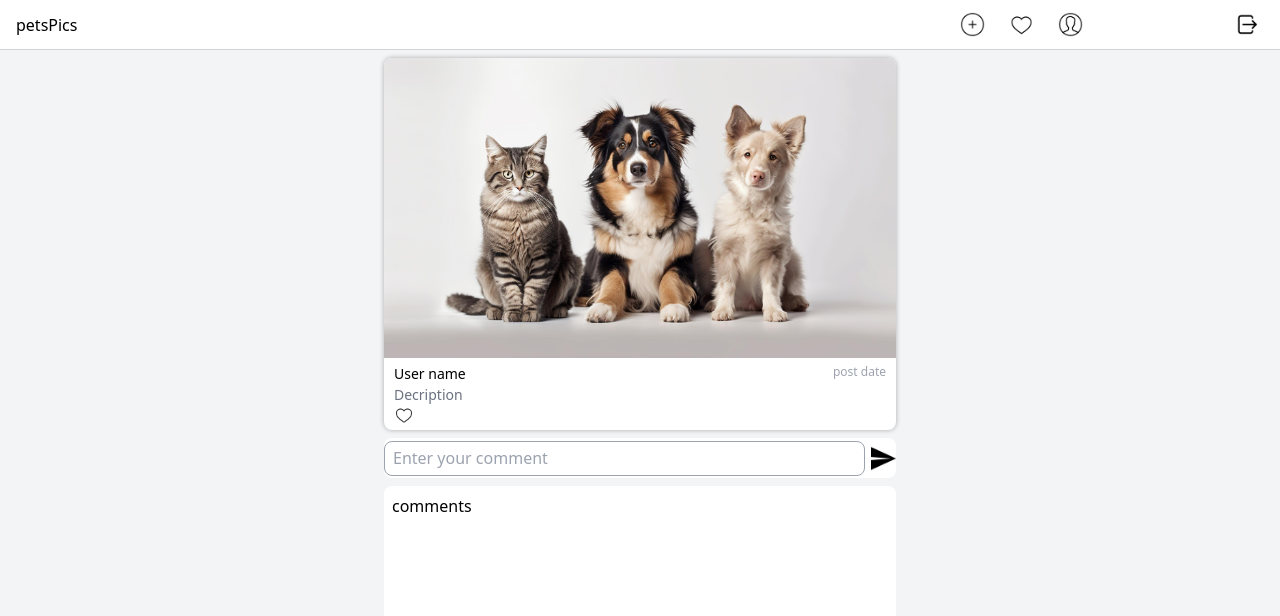
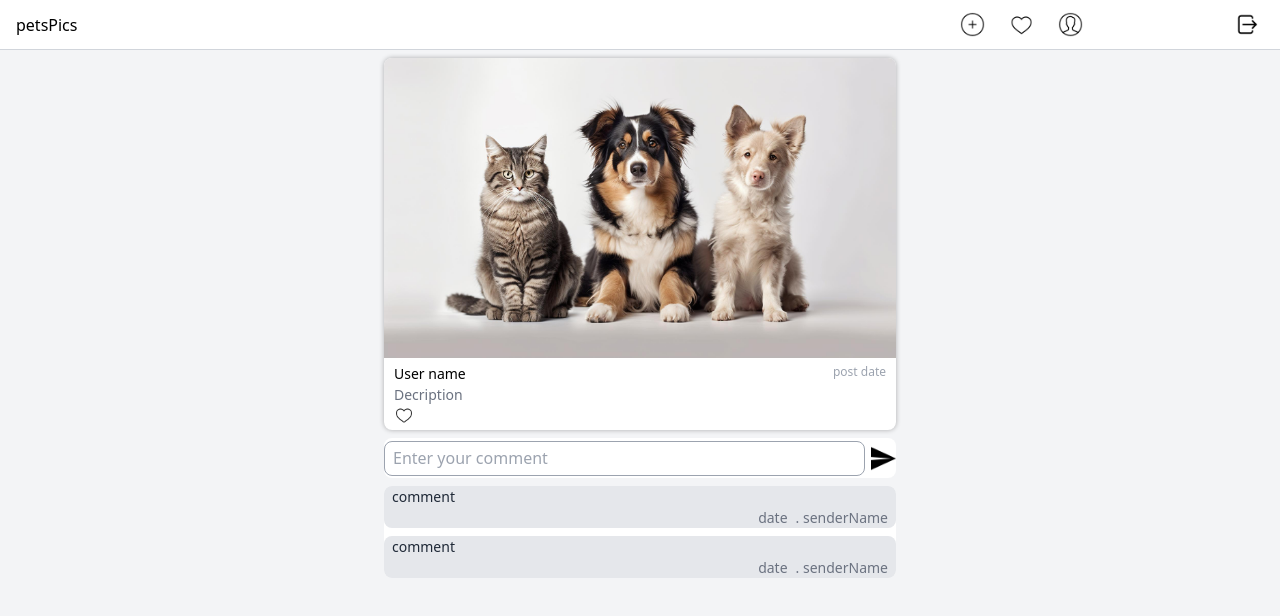
Before and after one commit to Jospin6/petsPics_api, a React (Vite) app in the folder client/: page /user/comment in a window 1280 px wide. Shown: the top 616 px of the page. Built offline with nearby package versions, Linux system fonts and the light colour scheme.

Commit message:
Create comment item component

```diff
--- /dev/null
+++ b/client/src/components/CommentItem.jsx
@@ -0,0 +1,13 @@
+
+export const CommentItem = () => {
+    return <div className="w-full bg-gray-200 rounded-lg mb-2 px-2 text-[14px]">
+        <div className="text-gray-800">
+            comment
+        </div>
+        <div className="text-gray-500 flex justify-end">
+            <span>date</span>
+            <span className="ml-2">. senderName</span>
+        </div>
+
+    </div>
+}
--- a/client/src/components/Comments.jsx
+++ b/client/src/components/Comments.jsx
@@ -1,6 +1,7 @@
 import { PostItem } from "./PostItem"
 import { Image } from './Image'
 import paper_plane from '../assets/images/paper_plane.png'
+import { CommentItem } from "./CommentItem"
 
 export const Comments = () => {
     return <div className="mt-2">
@@ -10,8 +11,9 @@ export const Comments = () => {
             rounded-lg pl-2 outline-none text-black" placeholder="Enter your comment"/>
             <Image src={paper_plane} alt="send" style="w-[25px] h-[25px] "/>
         </div>
-        <div className="bg-white rounded-lg mt-2 h-[200px] p-2">
-            comments
+        <div className="bg-white rounded-lg mt-2 h-auto">
+            <CommentItem/>
+            <CommentItem/>
         </div>
     </div>
 }
```
